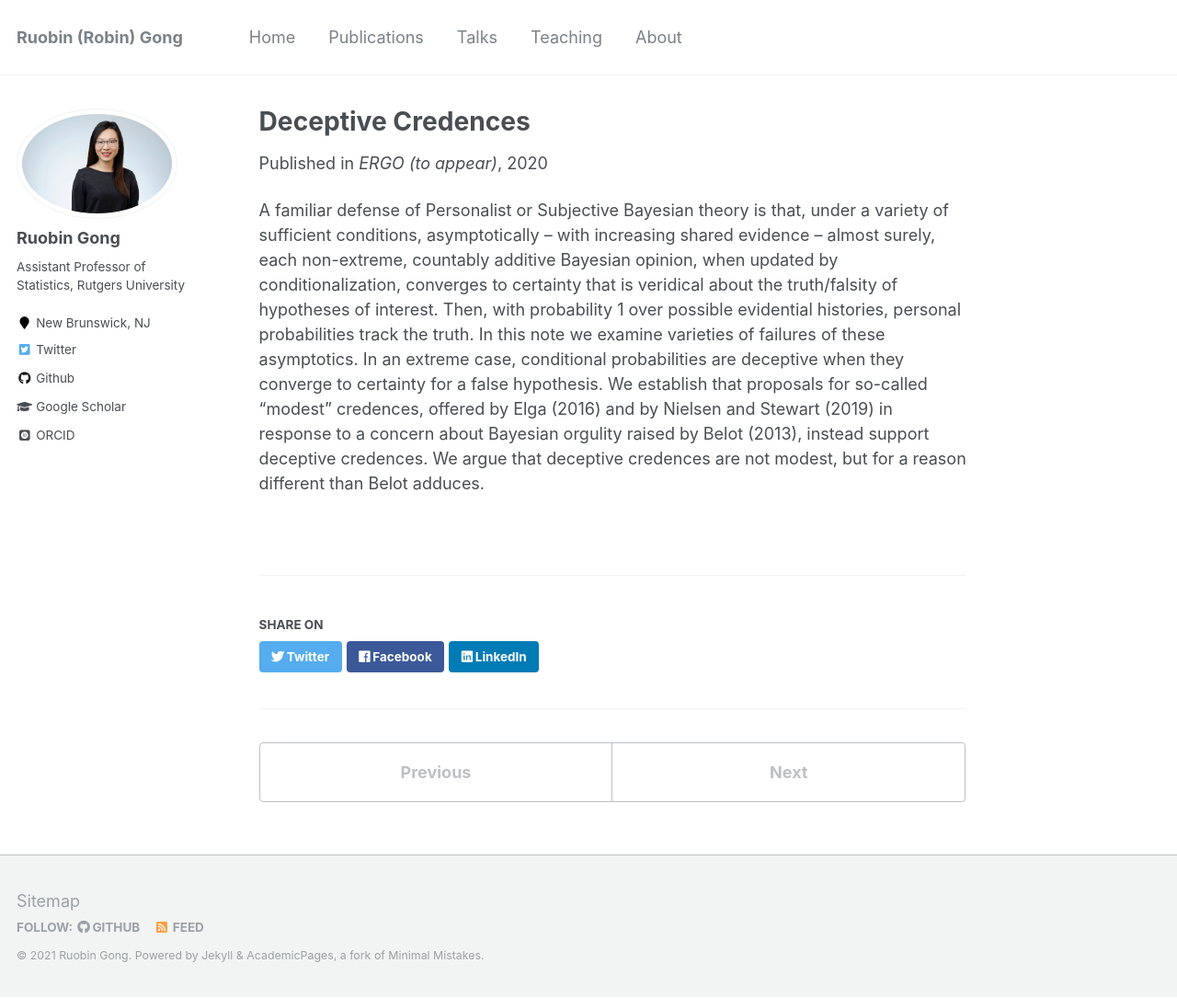
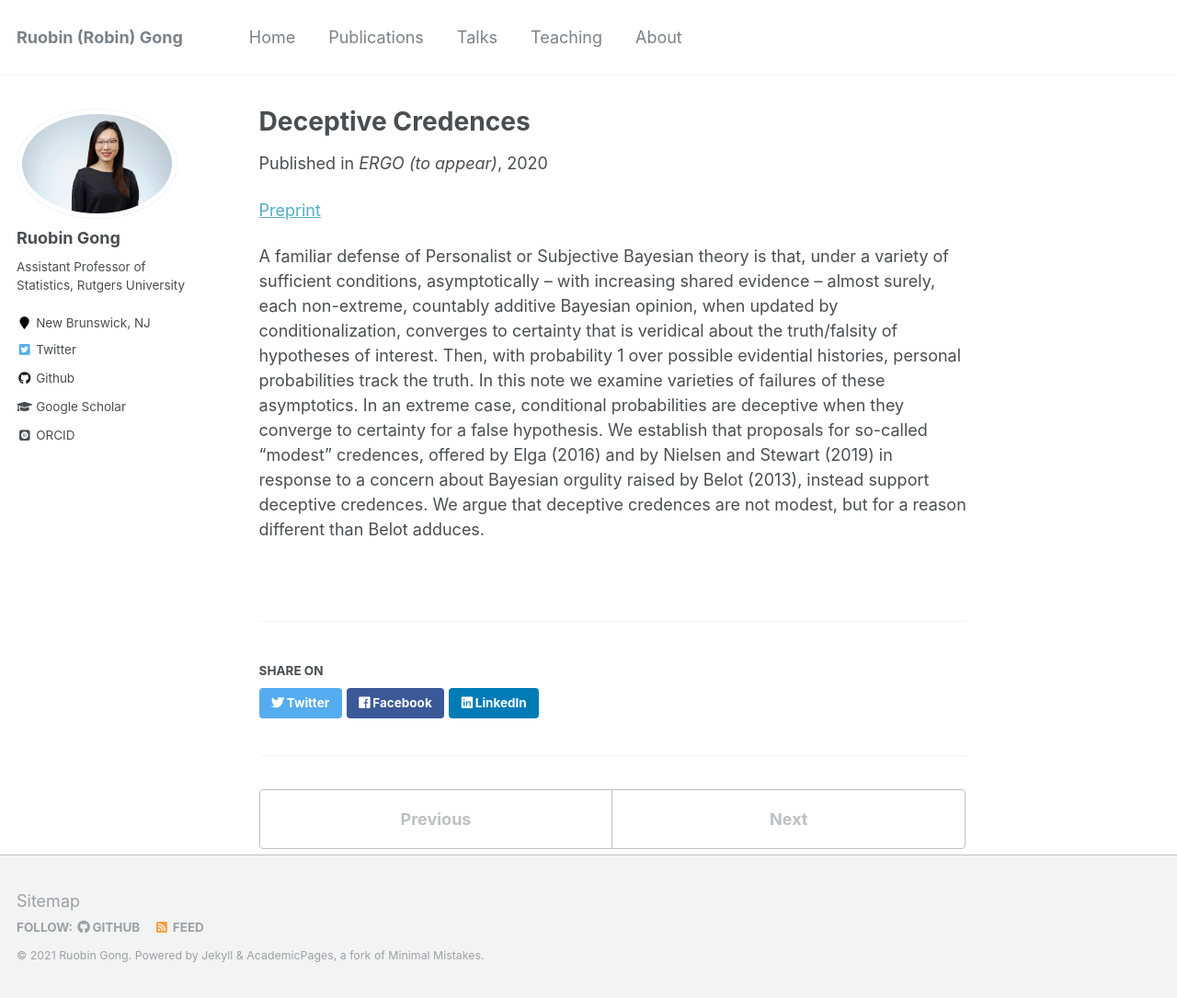
Before and after one commit to RuobinGong/RuobinGong.github.io, a Jekyll site: the page built from _publications/2020-02-01-deceptive.md, in a window 1280 px wide and 1085 px high. Shown: the whole window at 92% size. Built offline with Jekyll 4.4.1, drawn with Linux system fonts in a browser that asks for light colours; some web fonts are replaced.

Commit message:
Update 2020-02-01-deceptive.md

```diff
--- a/_publications/2020-02-01-deceptive.md
+++ b/_publications/2020-02-01-deceptive.md
@@ -8,6 +8,8 @@ venue: 'ERGO (to appear)'
 author: 'R Gong, JB Kadane, MJ Schervish, T Seidenfeld, RB Stern'
 
 ---
+
+[Preprint](https://ruobingong.github.io/files/ERGO-submitted.pdf)
 
 
 A familiar defense of Personalist or Subjective Bayesian theory is that, under a variety of
```
